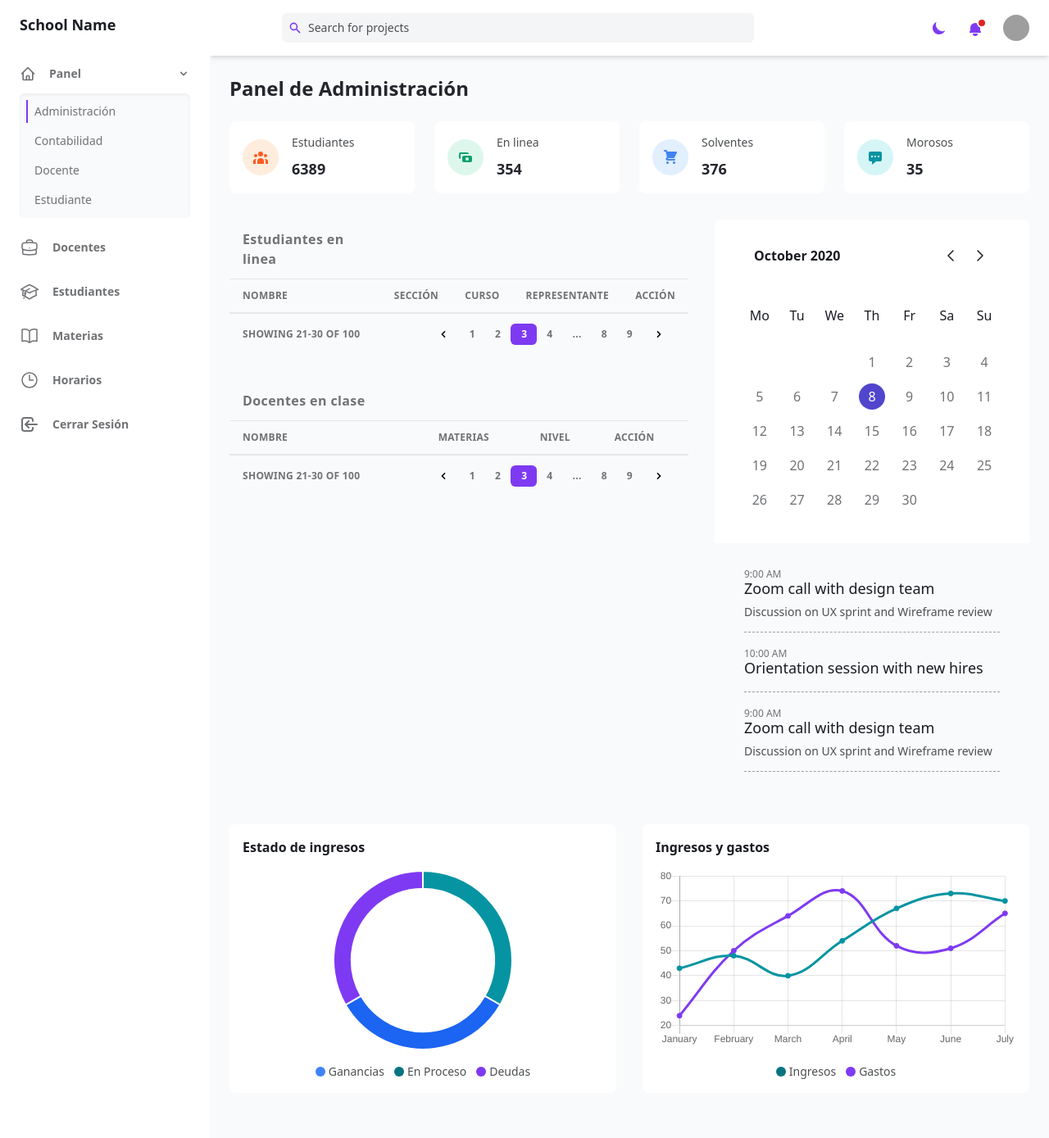
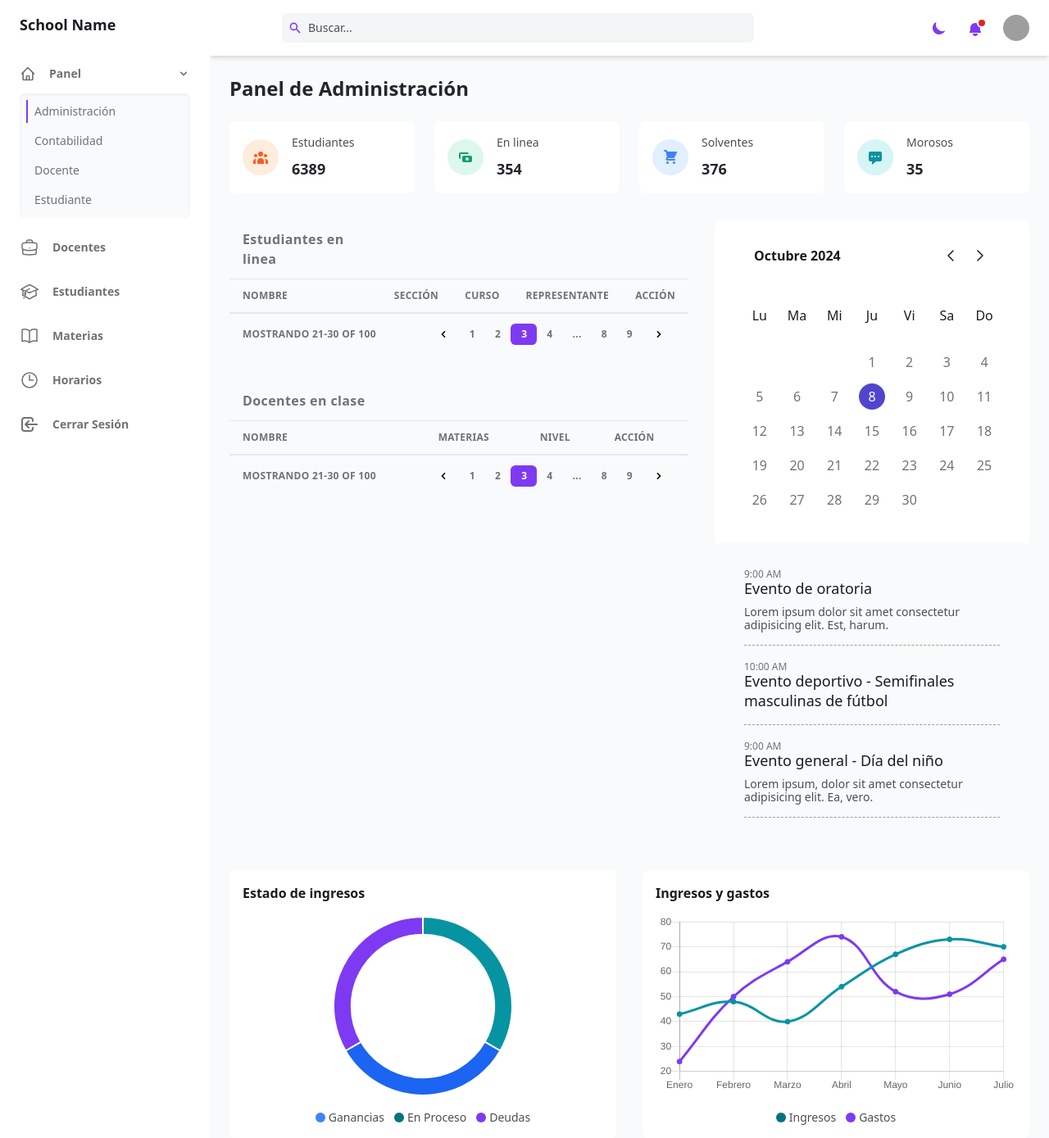
Before and after one commit to slartdesigns/School-CRUD, a Django app: page /auth/dashboard-admins in a window 1280 px wide. Shown: the top 1389 px of the page at 82% size. Run offline with Django 5.2, Linux system fonts and the light colour scheme; the visitor is signed in with stand-in values (Sample User, id 1); data comes from the database, SQL or seed files in the repository; lists and menus that the app fills with data are empty; some libraries are stand-ins or nearby versions; grey boxes are pictures that could not be loaded.

Commit message:
ui changes

```diff
--- a/dashboard/templates/dashboard_admins.html
+++ b/dashboard/templates/dashboard_admins.html
@@ -197,7 +197,7 @@
           <div
             class="grid px-4 py-3 text-xs font-semibold tracking-wide text-gray-500 uppercase border-t dark:border-gray-700 bg-gray-50 sm:grid-cols-9 dark:text-gray-400 dark:bg-gray-800">
             <span class="flex items-center col-span-3">
-              Showing 21-30 of 100
+              Mostrando 21-30 of 100
             </span>
             <span class="col-span-2"></span>
             <!-- Pagination -->
@@ -354,7 +354,7 @@
           <div
             class="grid px-4 py-3 text-xs font-semibold tracking-wide text-gray-500 uppercase border-t dark:border-gray-700 bg-gray-50 sm:grid-cols-9 dark:text-gray-400 dark:bg-gray-800">
             <span class="flex items-center col-span-3">
-              Showing 21-30 of 100
+              Mostrando 21-30 of 100
             </span>
             <span class="col-span-2"></span>
             <!-- Pagination -->
@@ -425,8 +425,8 @@
       <div class="max-w-sm w-full h-fit shadow-xs">
         <div class="md:p-8 p-5 dark:bg-gray-800 bg-white rounded-t-lg">
           <div class="px-4 flex items-center justify-between">
-            <span tabindex="0" class="focus:outline-none  text-base font-bold dark:text-gray-100 text-gray-800">October
-              2020</span>
+            <span tabindex="0" class="focus:outline-none  text-base font-bold dark:text-gray-100 text-gray-800">Octubre
+              2024</span>
             <div class="flex items-center">
               <button aria-label="calendar backward"
                 class="focus:text-gray-400 hover:text-gray-400 text-gray-800 dark:text-gray-100">
@@ -455,27 +455,27 @@
                 <tr>
                   <th>
                     <div class="w-full flex justify-center">
-                      <p class="text-base font-medium text-center text-gray-800 dark:text-gray-100">Mo</p>
+                      <p class="text-base font-medium text-center text-gray-800 dark:text-gray-100">Lu</p>
                     </div>
                   </th>
                   <th>
                     <div class="w-full flex justify-center">
-                      <p class="text-base font-medium text-center text-gray-800 dark:text-gray-100">Tu</p>
+                      <p class="text-base font-medium text-center text-gray-800 dark:text-gray-100">Ma</p>
                     </div>
                   </th>
                   <th>
                     <div class="w-full flex justify-center">
-                      <p class="text-base font-medium text-center text-gray-800 dark:text-gray-100">We</p>
+                      <p class="text-base font-medium text-center text-gray-800 dark:text-gray-100">Mi</p>
                     </div>
                   </th>
                   <th>
                     <div class="w-full flex justify-center">
-                      <p class="text-base font-medium text-center text-gray-800 dark:text-gray-100">Th</p>
+                      <p class="text-base font-medium text-center text-gray-800 dark:text-gray-100">Ju</p>
                     </div>
                   </th>
                   <th>
                     <div class="w-full flex justify-center">
-                      <p class="text-base font-medium text-center text-gray-800 dark:text-gray-100">Fr</p>
+                      <p class="text-base font-medium text-center text-gray-800 dark:text-gray-100">Vi</p>
                     </div>
                   </th>
                   <th>
@@ -485,7 +485,7 @@
                   </th>
                   <th>
                     <div class="w-full flex justify-center">
-                      <p class="text-base font-medium text-center text-gray-800 dark:text-gray-100">Su</p>
+                      <p class="text-base font-medium text-center text-gray-800 dark:text-gray-100">Do</p>
                     </div>
                   </th>
                 </tr>
@@ -672,24 +672,19 @@
             <div class="border-b pb-4 border-gray-400 border-dashed">
               <p class="text-xs font-light leading-3 text-gray-500 dark:text-gray-300">9:00 AM</p>
               <a tabindex="0"
-                class="focus:outline-none text-lg font-medium leading-5 text-gray-800 dark:text-gray-100 mt-2">Zoom call
-                with design team</a>
-              <p class="text-sm pt-2 leading-4 text-gray-600 dark:text-gray-300">Discussion on UX sprint
-                and Wireframe review</p>
+                class="focus:outline-none text-lg font-medium leading-5 text-gray-800 dark:text-gray-100 mt-2">Evento de oratoria</a>
+              <p class="text-sm pt-2 leading-4 text-gray-600 dark:text-gray-300">Lorem ipsum dolor sit amet consectetur adipisicing elit. Est, harum.</p>
             </div>
             <div class="border-b pb-4 border-gray-400 border-dashed pt-5">
               <p class="text-xs font-light leading-3 text-gray-500 dark:text-gray-300">10:00 AM</p>
               <a tabindex="0"
-                class="focus:outline-none text-lg font-medium leading-5 text-gray-800 dark:text-gray-100 mt-2">Orientation
-                session with new hires</a>
+                class="focus:outline-none text-lg font-medium leading-5 text-gray-800 dark:text-gray-100 mt-2">Evento deportivo - Semifinales masculinas de fútbol</a>
             </div>
             <div class="border-b pb-4 border-gray-400 border-dashed pt-5">
               <p class="text-xs font-light leading-3 text-gray-500 dark:text-gray-300">9:00 AM</p>
               <a tabindex="0"
-                class="focus:outline-none text-lg font-medium leading-5 text-gray-800 dark:text-gray-100 mt-2">Zoom call
-                with design team</a>
-              <p class="text-sm pt-2 leading-4 text-gray-600 dark:text-gray-300">Discussion on UX sprint
-                and Wireframe review</p>
+                class="focus:outline-none text-lg font-medium leading-5 text-gray-800 dark:text-gray-100 mt-2">Evento general - Día del niño</a>
+              <p class="text-sm pt-2 leading-4 text-gray-600 dark:text-gray-300">Lorem ipsum, dolor sit amet consectetur adipisicing elit. Ea, vero.</p>
             </div>
           </div>
         </div>
--- a/dashboard/templates/dashboard_bills.html
+++ b/dashboard/templates/dashboard_bills.html
@@ -184,7 +184,7 @@
       <div
         class="grid px-4 py-3 text-xs font-semibold tracking-wide text-gray-500 uppercase border-t dark:border-gray-700 bg-gray-50 sm:grid-cols-9 dark:text-gray-400 dark:bg-gray-800">
         <span class="flex items-center col-span-3">
-          Showing 21-30 of 100
+          Mostrando 21-30 of 100
         </span>
         <span class="col-span-2"></span>
         <!-- Pagination -->
--- a/main/static/assets/js/charts-lines.js
+++ b/main/static/assets/js/charts-lines.js
@@ -4,10 +4,10 @@
 const lineConfig = {
   type: 'line',
   data: {
-    labels: ['January', 'February', 'March', 'April', 'May', 'June', 'July'],
+    labels: ['Enero', 'Febrero', 'Marzo', 'Abril', 'Mayo', 'Junio', 'Julio'],
     datasets: [
       {
-        label: 'Organic',
+        label: 'Orgánico',
         /**
          * These colors come from Tailwind CSS palette
          * https://tailwindcss.com/docs/customizing-colors/#default-color-palette
@@ -18,7 +18,7 @@ const lineConfig = {
         fill: false,
       },
       {
-        label: 'Paid',
+        label: 'Pago',
         fill: false,
         /**
          * These colors come from Tailwind CSS palette
@@ -52,14 +52,14 @@ const lineConfig = {
         display: true,
         scaleLabel: {
           display: true,
-          labelString: 'Month',
+          labelString: 'Mes',
         },
       },
       y: {
         display: true,
         scaleLabel: {
           display: true,
-          labelString: 'Value',
+          labelString: 'Valor',
         },
       },
     },
--- a/theme/templates/admin_base.html
+++ b/theme/templates/admin_base.html
@@ -286,7 +286,7 @@
 							</div>
 							<input
 								class="w-full pl-8 pr-2 text-sm text-gray-700 placeholder-gray-600 bg-gray-100 border-0 rounded-md dark:placeholder-gray-500 dark:focus:shadow-outline-gray dark:focus:placeholder-gray-600 dark:bg-gray-700 dark:text-gray-200 focus:placeholder-gray-500 focus:bg-white focus:border-purple-300 focus:outline-none focus:shadow-outline-purple form-input"
-								type="text" placeholder="Search for projects" aria-label="Search" />
+								type="text" placeholder="Buscar..." aria-label="Search" />
 						</div>
 					</div>
 					<ul class="flex items-center flex-shrink-0 space-x-6">
```
Also changed, not shown: dashboard/templates/dashboard_students.html (+14 -19 lines), dashboard/templates/dashboard_teachers.html (+15 -20 lines).
